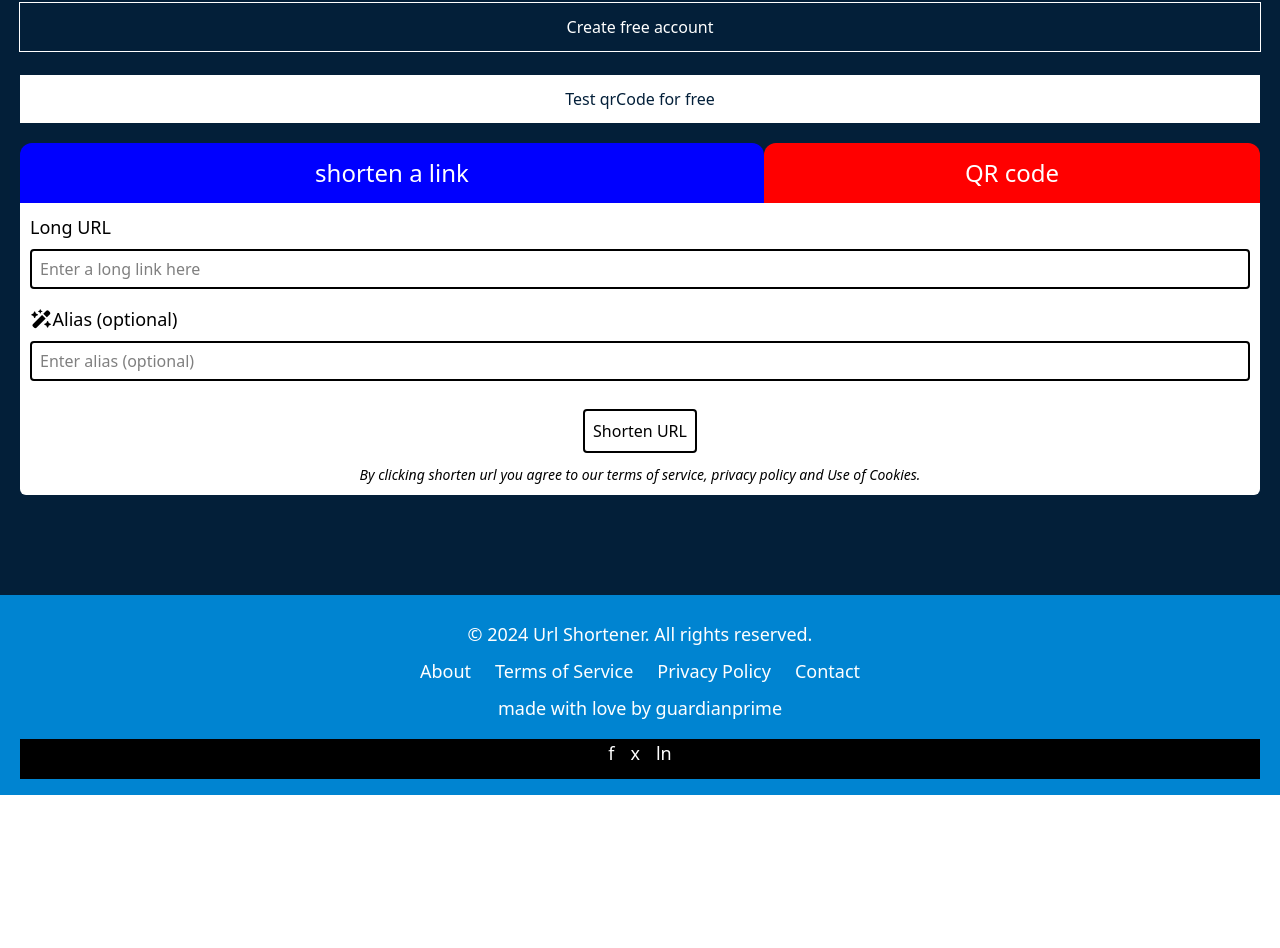
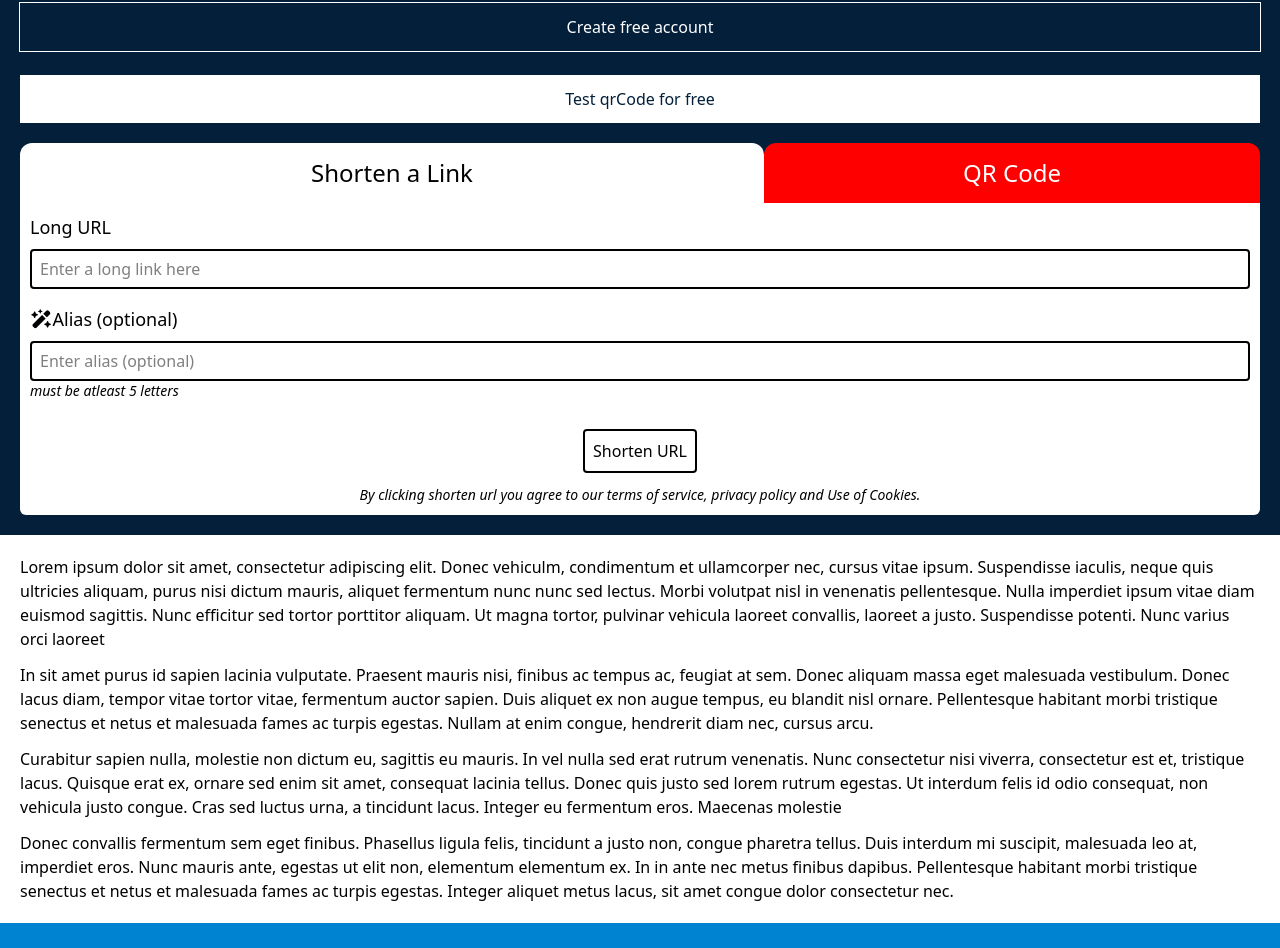
Before and after one commit to guardianprime/url-shortener, a React (Vite) app in the folder FRONTEND/: page / in a window 1280 px wide. Shown: the part 282-1230 px from the top of the page. Before the commit the page ends 1077 px from the top, so only its background shows below. Built offline with nearby package versions, Linux system fonts and the light colour scheme; no server answers.

Commit message:
chore: minor error fixes

```diff
--- a/FRONTEND/index.html
+++ b/FRONTEND/index.html
@@ -11,7 +11,7 @@
     <title>Smallurl: url shortener</title>
   </head>
   <body>
-    <div id="root" class="h-screen"></div>
+    <div id="root"></div>
     <script type="module" src="/src/main.jsx"></script>
   </body>
 </html>
--- /dev/null
+++ b/FRONTEND/src/components/ExplainSection.jsx
@@ -0,0 +1,45 @@
+function ExplainSection() {
+  return (
+    <section className="p-5">
+      <p>
+        Lorem ipsum dolor sit amet, consectetur adipiscing elit. Donec vehiculm,
+        condimentum et ullamcorper nec, cursus vitae ipsum. Suspendisse iaculis,
+        neque quis ultricies aliquam, purus nisi dictum mauris, aliquet
+        fermentum nunc nunc sed lectus. Morbi volutpat nisl in venenatis
+        pellentesque. Nulla imperdiet ipsum vitae diam euismod sagittis. Nunc
+        efficitur sed tortor porttitor aliquam. Ut magna tortor, pulvinar
+        vehicula laoreet convallis, laoreet a justo. Suspendisse potenti. Nunc
+        varius orci laoreet
+      </p>
+      <p className="mt-3">
+        In sit amet purus id sapien lacinia vulputate. Praesent mauris nisi,
+        finibus ac tempus ac, feugiat at sem. Donec aliquam massa eget malesuada
+        vestibulum. Donec lacus diam, tempor vitae tortor vitae, fermentum
+        auctor sapien. Duis aliquet ex non augue tempus, eu blandit nisl ornare.
+        Pellentesque habitant morbi tristique senectus et netus et malesuada
+        fames ac turpis egestas. Nullam at enim congue, hendrerit diam nec,
+        cursus arcu.
+      </p>
+      <p className="mt-3">
+        Curabitur sapien nulla, molestie non dictum eu, sagittis eu mauris. In
+        vel nulla sed erat rutrum venenatis. Nunc consectetur nisi viverra,
+        consectetur est et, tristique lacus. Quisque erat ex, ornare sed enim
+        sit amet, consequat lacinia tellus. Donec quis justo sed lorem rutrum
+        egestas. Ut interdum felis id odio consequat, non vehicula justo congue.
+        Cras sed luctus urna, a tincidunt lacus. Integer eu fermentum eros.
+        Maecenas molestie
+      </p>
+      <p className="mt-3">
+        Donec convallis fermentum sem eget finibus. Phasellus ligula felis,
+        tincidunt a justo non, congue pharetra tellus. Duis interdum mi
+        suscipit, malesuada leo at, imperdiet eros. Nunc mauris ante, egestas ut
+        elit non, elementum elementum ex. In in ante nec metus finibus dapibus.
+        Pellentesque habitant morbi tristique senectus et netus et malesuada
+        fames ac turpis egestas. Integer aliquet metus lacus, sit amet congue
+        dolor consectetur nec.
+      </p>
+    </section>
+  );
+}
+
+export default ExplainSection;
--- a/FRONTEND/src/components/Hamburger.jsx
+++ b/FRONTEND/src/components/Hamburger.jsx
@@ -3,7 +3,7 @@ import { Link } from "react-router-dom";
 import API_BASE_URL from "../config/api.js";
 import { useAuth } from "../contexts/AuthContext.jsx";
 
-export default function Hamburger({ home, urlpage }) {
+export default function Hamburger({ home, about, signin, urlpage }) {
   const [isNavOpen, setIsNavOpen] = useState(false);
   const [isAuthenticated, setIsAuthenticated] = useState(false);
   const [user, setUser] = useState(null);
@@ -104,11 +104,13 @@ export default function Hamburger({ home, urlpage }) {
               </svg>
             </div>
             <ul className="flex flex-col items-center justify-between min-h-[250px]">
-              <li className="border-b border-gray-400 my-8 uppercase">
-                <Link to="/about" className="text-white">
-                  About
-                </Link>
-              </li>
+              {about && (
+                <li className="border-b border-gray-400 my-8 uppercase">
+                  <Link to="/about" className="text-white">
+                    About
+                  </Link>
+                </li>
+              )}
               {home && (
                 <li className="border-b border-gray-400 my-8 uppercase">
                   <Link to="/" className="text-white">
@@ -139,9 +141,13 @@ export default function Hamburger({ home, urlpage }) {
                       Log Out
                     </button>
                   </div>
-                ) : (
+                ) : signin ? (
                   <Link to="/login" className="text-white">
                     Sign In
+                  </Link>
+                ) : (
+                  <Link to="/signup" className="text-white">
+                    Sign Up
                   </Link>
                 )}
               </li>
--- a/FRONTEND/src/components/HeroSection.jsx
+++ b/FRONTEND/src/components/HeroSection.jsx
@@ -16,7 +16,7 @@ function Herosection() {
   }
 
   return (
-    <section className="h-full w-full bg-[#031f39] p-5 ">
+    <section className="h-full w-full bg-[#031f39] p-5">
       <div className="text-white">
         <h1 className="text-4xl font-bold">
           URL shortener, QR code and link analytics
@@ -52,22 +52,22 @@ function Herosection() {
           style={
             formToggle
               ? { backgroundColor: "red" }
-              : { backgroundColor: "blue" }
+              : { backgroundColor: "white", color: "black" }
           }
           onClick={() => setFormToggle(false)}
         >
-          shorten a link
+          Shorten a Link
         </button>
         <button
           className="w-2/5 rounded-t-xl h-full"
           style={
             formToggle
-              ? { backgroundColor: "blue" }
+              ? { backgroundColor: "white", color: "black" }
               : { backgroundColor: "red" }
           }
           onClick={() => setFormToggle(true)}
         >
-          QR code
+          QR Code
         </button>
       </div>
       {formToggle ? <QrForm /> : <UrlForm />}
--- a/FRONTEND/src/components/Qrform.jsx
+++ b/FRONTEND/src/components/Qrform.jsx
@@ -134,14 +134,14 @@ function QrForm() {
               onClick={handleReset}
               type="button"
             >
-              Shorten Another
+              Generate Another Qrcode
             </button>
           </div>
         </div>
       ) : (
         <div>
           <label htmlFor="url" className="text-lg">
-            Shorten your link
+            Destination url
           </label>
           <input
             type="text"
@@ -153,7 +153,7 @@ function QrForm() {
           />
           <label htmlFor="alias" className="mt-4 text-lg block">
             <i className="fa-solid fa-wand-magic-sparkles"></i>
-            <span> Customize your link</span>
+            <span>Alias (optional)</span>
           </label>
           <input
             type="text"
@@ -163,12 +163,13 @@ function QrForm() {
             className="block border-2 rounded-sm w-full h-10 p-2 mt-2"
             placeholder="Enter alias (optional)"
           />
+          <p className="italic text-sm">must be at least 5 letters</p>
           <button
             onClick={handleSubmit}
             className="border-2 mt-7 p-2 rounded-sm block mx-auto hover:bg-gray-100 transition-colors disabled:opacity-50 disabled:cursor-not-allowed"
             disabled={loading}
           >
-            {loading ? "Shortening..." : "Shorten URL"}
+            {loading ? "Generating..." : "Generate QR code"}
           </button>
           <p className="text-sm italic text-center mt-3">
             By clicking shorten url you agree to our terms of service, privacy
--- a/FRONTEND/src/components/UrlForm.jsx
+++ b/FRONTEND/src/components/UrlForm.jsx
@@ -172,6 +172,7 @@ function UrlForm() {
             className="block border-2 rounded-sm w-full h-10 p-2 mt-2"
             placeholder="Enter alias (optional)"
           />
+          <p className="text-sm italic">must be atleast 5 letters</p>
           <button
             onClick={handleSubmit}
             className="border-2 mt-7 p-2 rounded-sm block mx-auto hover:bg-gray-100 transition-colors disabled:opacity-50 disabled:cursor-not-allowed"
--- a/FRONTEND/src/pages/About.jsx
+++ b/FRONTEND/src/pages/About.jsx
@@ -10,7 +10,7 @@ import {
 function Details() {
   return (
     <>
-      <Hamburger home={true} />
+      <Hamburger home={true} about={false} />
       <div className="p-6 max-w-3xl mx-auto">
         <h1 className="text-2xl font-bold mb-4">How It Works</h1>
         <p className="mb-4">
--- a/FRONTEND/src/pages/Homepage.jsx
+++ b/FRONTEND/src/pages/Homepage.jsx
@@ -1,12 +1,14 @@
 import Footer from "../components/Footer";
 import Hamburger from "../components/Hamburger";
 import HeroSection from "../components/HeroSection";
+import ExplainSection from "../components/ExplainSection";
 
 function Homepage() {
   return (
     <>
-      <Hamburger urlpage={true} />
+      <Hamburger urlpage={true} about={true} signin={true} />
       <HeroSection />
+      <ExplainSection />
       <Footer />
     </>
   );
--- a/FRONTEND/src/pages/Login.jsx
+++ b/FRONTEND/src/pages/Login.jsx
@@ -68,7 +68,7 @@ const Login = () => {
 
   return (
     <div className="h-full bg-white">
-      <Hamburger home={true} urlpage={false} />
+      <Hamburger home={true} urlpage={false} signin={false} />
       <div className="p-4 h-2/3">
         <h1 className="text-4xl mb-4 text-black">Log in</h1>
         <p className="text-black">
--- a/FRONTEND/src/pages/Signup.jsx
+++ b/FRONTEND/src/pages/Signup.jsx
@@ -57,7 +57,7 @@ function Signup() {
 
   return (
     <div className="h-full">
-      <Hamburger home={true} urlpage={false} />
+      <Hamburger home={true} urlpage={false} signin={false} />
       <div className="p-4 h-2/3">
         <h1 className="text-4xl mb-4 text-black">Sign Up</h1>
         <p className="mt-2">
```
